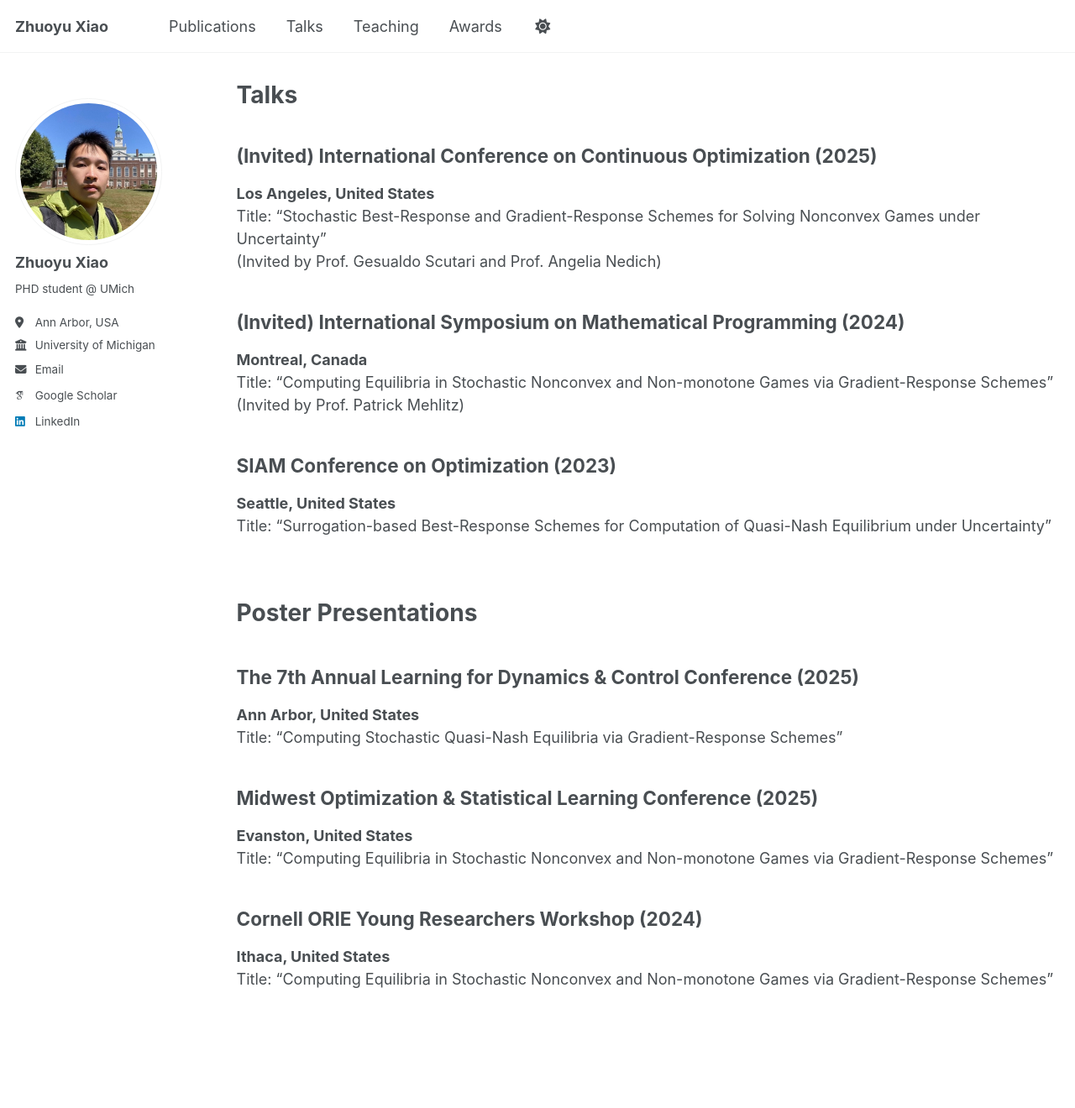
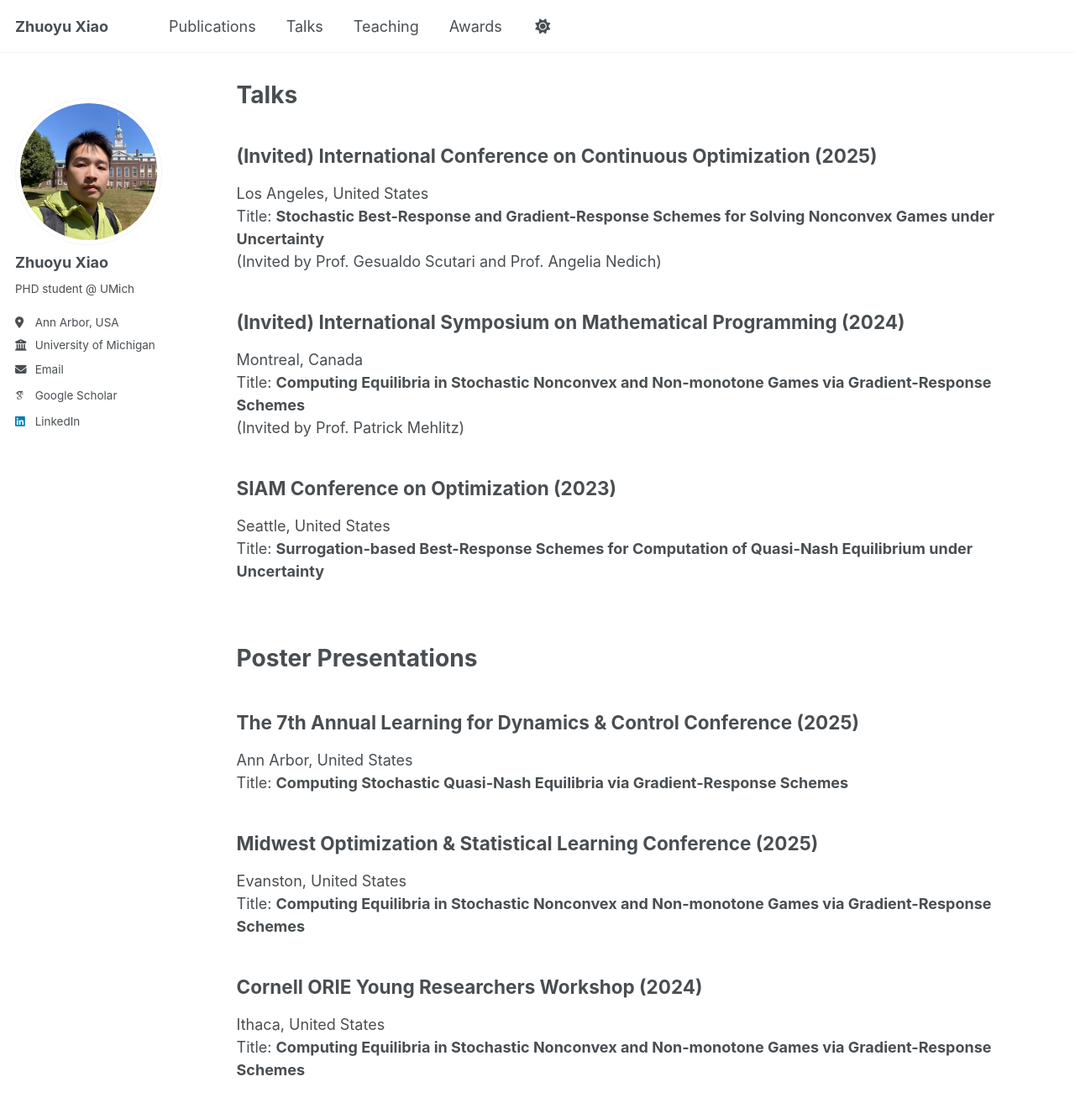
Before and after one commit to zyxiao97/zyxiao97.github.io, a Jekyll site: the page built from _pages/talks.md, in a window 1280 px wide and 1400 px high. Shown: the top 1320 px of the window at 84% size. Built offline with Jekyll 4.4.1, drawn with Linux system fonts in a browser that asks for light colours; some web fonts are replaced.

```diff
--- a/_pages/talks.md
+++ b/_pages/talks.md
@@ -6,18 +6,18 @@ author_profile: true
 ---
 
 ## (Invited) International Conference on Continuous Optimization (2025)
-**Los Angeles, United States**
-Title: "Stochastic Best-Response and Gradient-Response Schemes for Solving Nonconvex Games under Uncertainty"
+Los Angeles, United States
+Title: **Stochastic Best-Response and Gradient-Response Schemes for Solving Nonconvex Games under Uncertainty**
 (Invited by Prof. Gesualdo Scutari and Prof. Angelia Nedich)
 
 ## (Invited) International Symposium on Mathematical Programming (2024)
-**Montreal, Canada**
-Title: "Computing Equilibria in Stochastic Nonconvex and Non-monotone Games via Gradient-Response Schemes"
+Montreal, Canada
+Title: **Computing Equilibria in Stochastic Nonconvex and Non-monotone Games via Gradient-Response Schemes**
 (Invited by Prof. Patrick Mehlitz)
 
 ## SIAM Conference on Optimization (2023)
-**Seattle, United States**
-Title: "Surrogation-based Best-Response Schemes for Computation of Quasi-Nash Equilibrium under Uncertainty"
+Seattle, United States
+Title: **Surrogation-based Best-Response Schemes for Computation of Quasi-Nash Equilibrium under Uncertainty**
 
 <br>
 
@@ -25,13 +25,13 @@ Poster Presentations
 ======
 
 ## The 7th Annual Learning for Dynamics & Control Conference (2025)
-**Ann Arbor, United States**
-Title: "Computing Stochastic Quasi-Nash Equilibria via Gradient-Response Schemes"
+Ann Arbor, United States
+Title: **Computing Stochastic Quasi-Nash Equilibria via Gradient-Response Schemes**
 
 ## Midwest Optimization & Statistical Learning Conference (2025)
-**Evanston, United States**
-Title: "Computing Equilibria in Stochastic Nonconvex and Non-monotone Games via Gradient-Response Schemes"
+Evanston, United States
+Title: **Computing Equilibria in Stochastic Nonconvex and Non-monotone Games via Gradient-Response Schemes**
 
 ## Cornell ORIE Young Researchers Workshop (2024)
-**Ithaca, United States**
-Title: "Computing Equilibria in Stochastic Nonconvex and Non-monotone Games via Gradient-Response Schemes"
+Ithaca, United States
+Title: **Computing Equilibria in Stochastic Nonconvex and Non-monotone Games via Gradient-Response Schemes**
```
